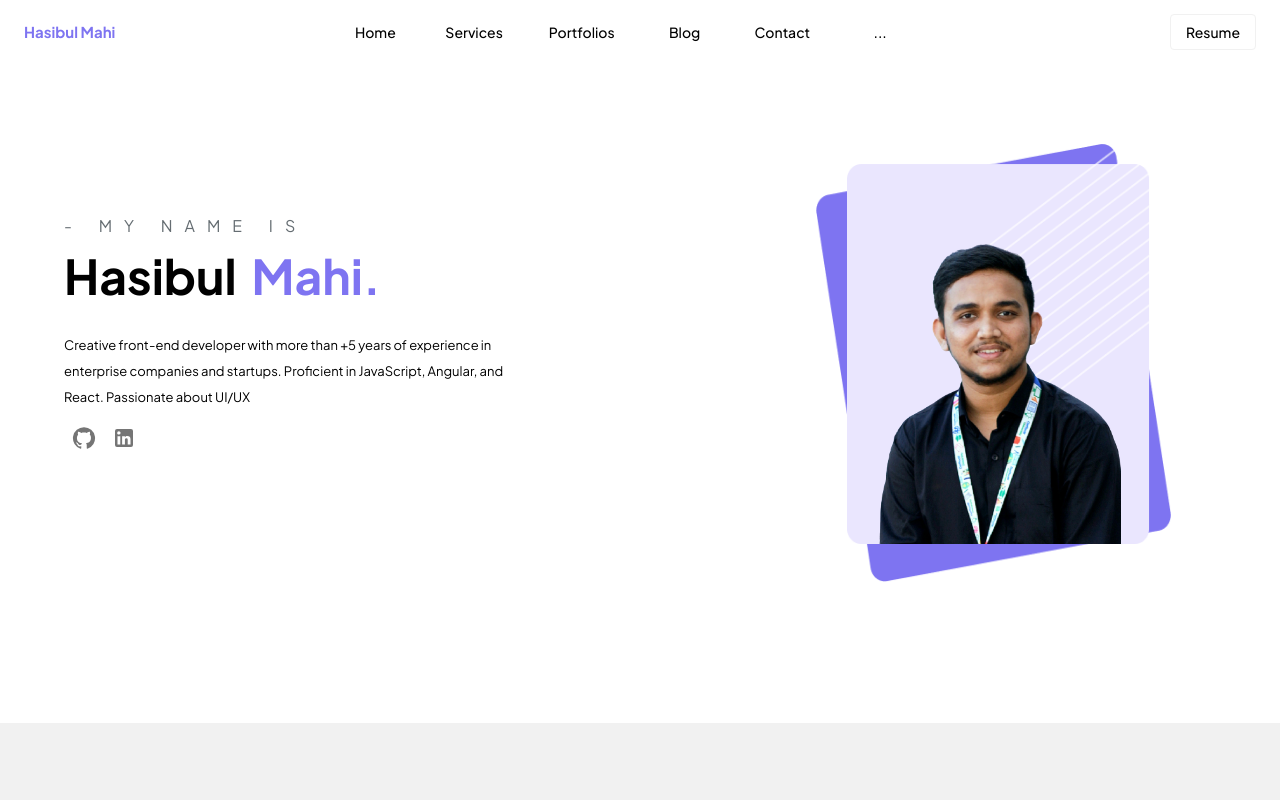
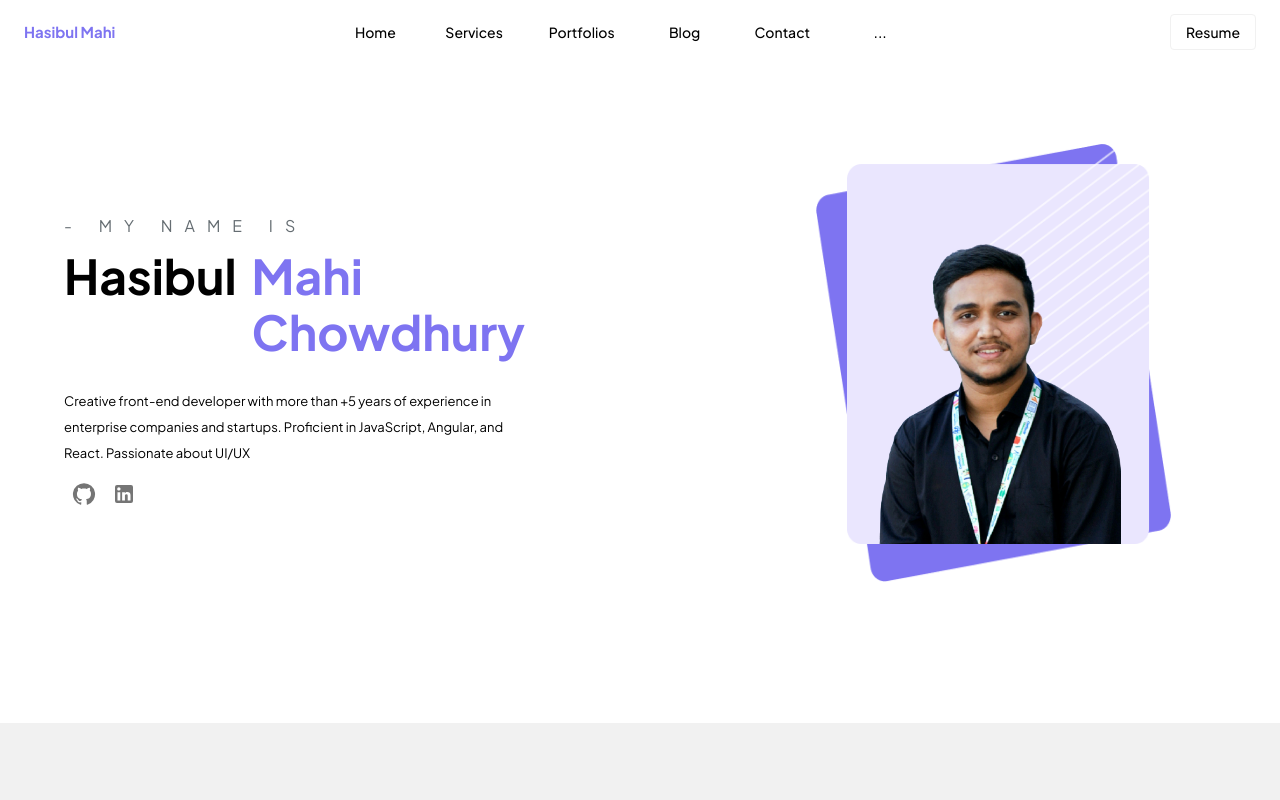
Before and after one commit to hasibulmahi/personal-portfolio, a Next.js app: page / in a window 1280 px wide. Shown: the top 800 px of the page. Built offline with nearby package versions, Linux system fonts and the light colour scheme.

Commit message:
changed my name

```diff
--- a/components/hero/hero.component.js
+++ b/components/hero/hero.component.js
@@ -55,7 +55,7 @@ function Hero(props) {
                       color: "#7E74F1",
                     }}
                   >
-                    Mahi.
+                    Mahi Chowdhury
                   </Typography>
                 </Box>
               </Box>
--- a/components/section-wrapper/section-wrapper.component.js
+++ b/components/section-wrapper/section-wrapper.component.js
@@ -1,7 +1,5 @@
 import { Box } from "@mui/material";
 import React from "react";
-
-// test commitesdlfjdslk
 
 function SectionWrapper({
   pt = "9.375rem",
```
